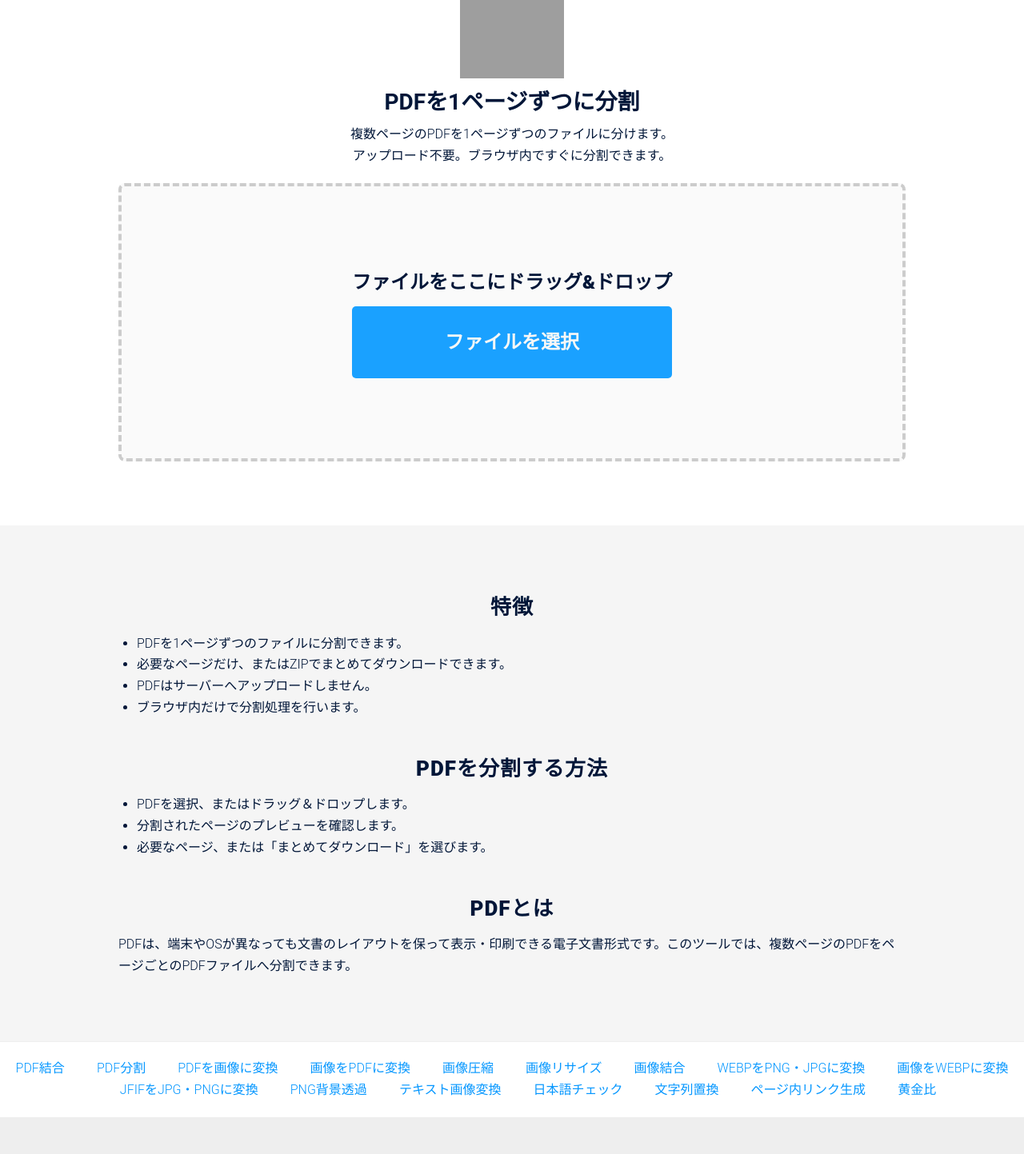
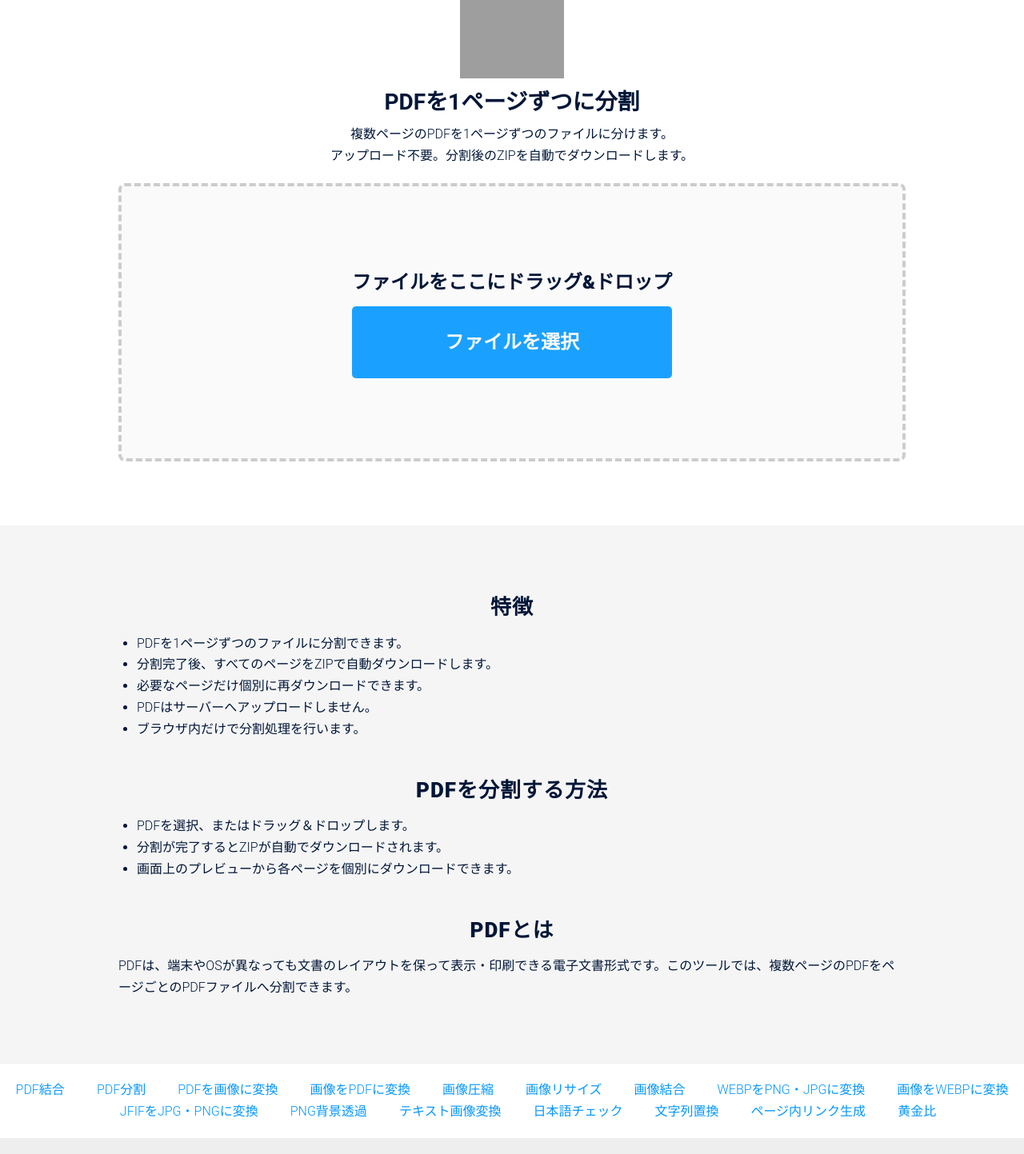
Before and after one commit to kurahub/nowte-tool, a Nuxt app: page /split-pdf in a window 1280 px wide. Shown: the top 1443 px of the page at 80% size. Built offline with nearby package versions, Linux system fonts and the light colour scheme; grey boxes are pictures that could not be loaded.

Commit message:
ページ追加

```diff
--- a/app/pages/split-pdf.vue
+++ b/app/pages/split-pdf.vue
@@ -6,7 +6,7 @@
           <h1 class="h1">PDFを1ページずつに分割</h1>
           <p class="page-description">
             複数ページのPDFを1ページずつのファイルに分けます。<br />
-            アップロード不要。ブラウザ内ですぐに分割できます。
+            アップロード不要。分割後のZIPを自動でダウンロードします。
           </p>
         </div>
       </section>
@@ -80,7 +80,8 @@
               <h2 class="h2">特徴</h2>
               <ul class="list mtxxs">
                 <li>PDFを1ページずつのファイルに分割できます。</li>
-                <li>必要なページだけ、またはZIPでまとめてダウンロードできます。</li>
+                <li>分割完了後、すべてのページをZIPで自動ダウンロードします。</li>
+                <li>必要なページだけ個別に再ダウンロードできます。</li>
                 <li>PDFはサーバーへアップロードしません。</li>
                 <li>ブラウザ内だけで分割処理を行います。</li>
               </ul>
@@ -92,8 +93,8 @@
               <h2 class="h2">PDFを分割する方法</h2>
               <ul class="list mtxxs">
                 <li>PDFを選択、またはドラッグ＆ドロップします。</li>
-                <li>分割されたページのプレビューを確認します。</li>
-                <li>必要なページ、または「まとめてダウンロード」を選びます。</li>
+                <li>分割が完了するとZIPが自動でダウンロードされます。</li>
+                <li>画面上のプレビューから各ページを個別にダウンロードできます。</li>
               </ul>
             </div>
           </section>
@@ -192,6 +193,10 @@ async function createPDF(files) {
 
     pdfs.value = await splitPdf(sourcePdf)
     zipFlg.value = pdfs.value.length ? 1 : 0
+
+    if (pdfs.value.length) {
+      await downloadZIP()
+    }
   } catch (error) {
     console.error('[split-pdf] pdf-lib error:', error)
 
```
